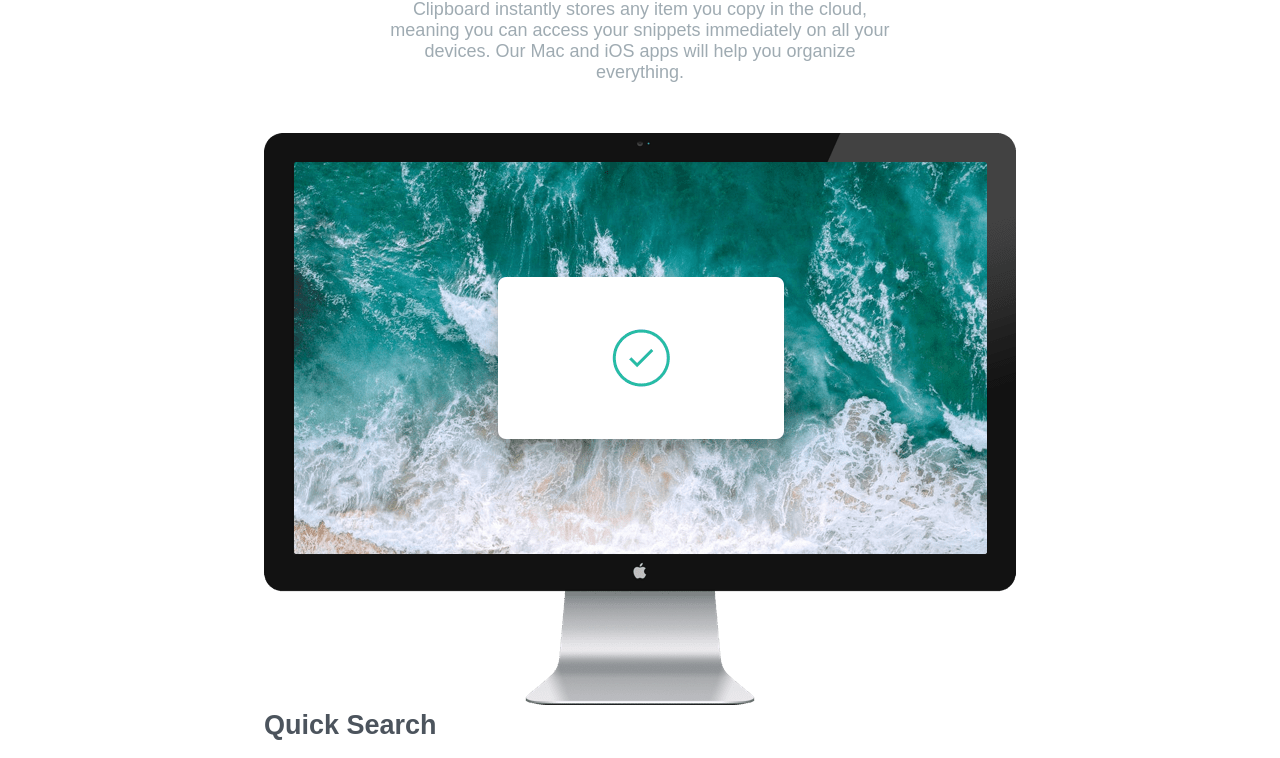
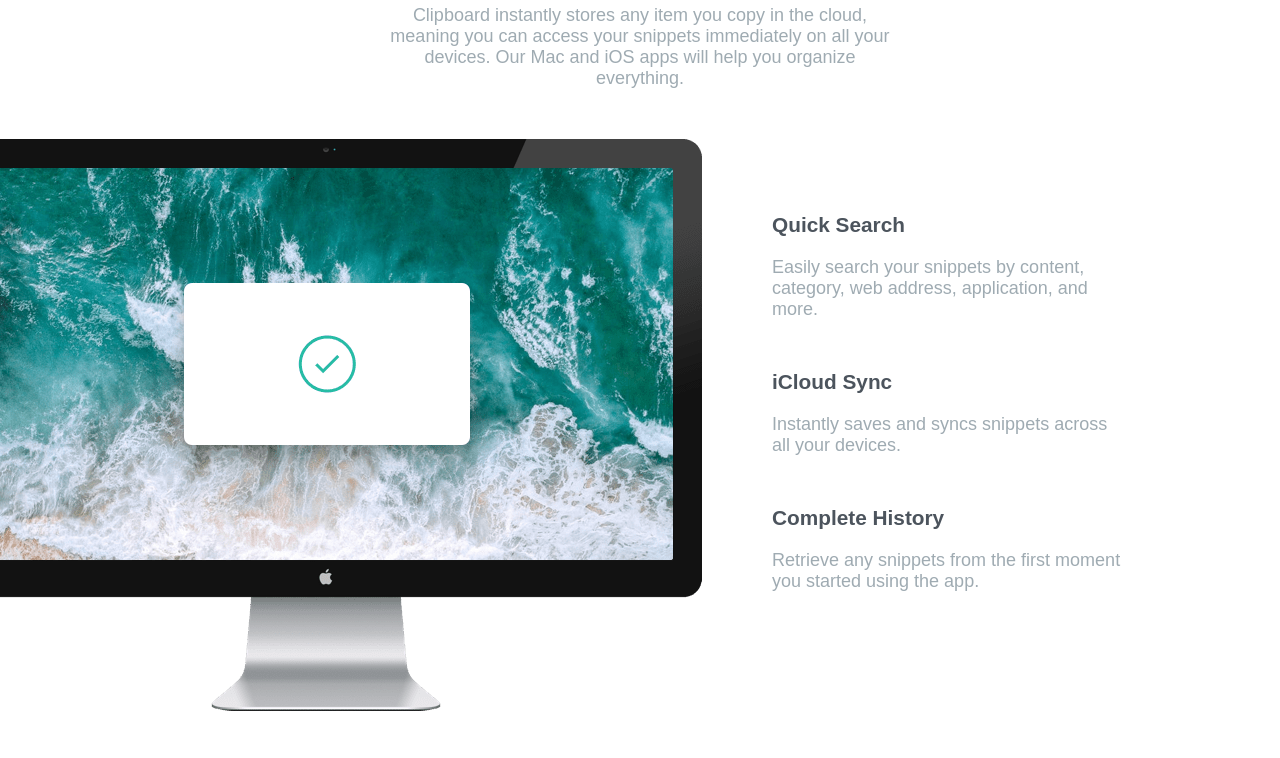
Before and after one commit to josephmadras/clipboard-landing-page, a plain HTML site: page index.html in a window 1280 px wide. Shown: the part 548-1306 px from the top of the page. Drawn offline with Linux system fonts and the light colour scheme; a web font is replaced by a local one.

Commit message:
style: add some css rules to the Keep Track section

```diff
--- a/index.html
+++ b/index.html
@@ -42,9 +42,9 @@
       }
 
       main p {
+        margin: 20px 0 50px 0;
         width: 40%;
         text-align: center;
-        margin: 20px 0 50px 0;
         color: hsl(201, 11%, 66%);
       }
       section.hero {
@@ -72,13 +72,6 @@
         color: #fff;
       }
 
-      section.hero p {
-        width: 40%;
-        text-align: center;
-        margin: 20px 0 50px 0;
-        color: hsl(201, 11%, 66%);
-      }
-
       .button-group .btn-ios {
         background-color: hsl(171, 66%, 44%);
       }
@@ -86,6 +79,37 @@
         background-color: hsl(233, 100%, 69%);
       }
 
+      section.keep-track {
+        margin-bottom: 120px;
+      }
+
+      section.keep-track .description {
+        display: flex;
+        width: 100%;
+      }
+
+      section.keep-track .description p {
+        text-align: left;
+        width: 70%;
+      }
+
+      section.keep-track .description img {
+        margin: 0 70px 0 -50px;
+      }
+
+      section.keep-track h1 {
+        font-size: 2rem;
+      }
+
+      section.keep-track h2 {
+        font-size: 1.3rem;
+      }
+
+      section.keep-track .options {
+        display: flex;
+        flex-direction: column;
+        justify-content: center;
+      }
       /* .attribution {
         font-size: 11px;
         text-align: center;
@@ -110,14 +134,14 @@
         </div>
       </section>
 
-      <section>
+      <section class="keep-track">
         <h1>Keep track of your snippets</h1>
         <p>
           Clipboard instantly stores any item you copy in the cloud, meaning you
           can access your snippets immediately on all your devices. Our Mac and
           iOS apps will help you organize everything.
         </p>
-        <div>
+        <div class="description">
           <div>
             <img src="./images/image-computer.png" alt="Computer image" />
           </div>
```
